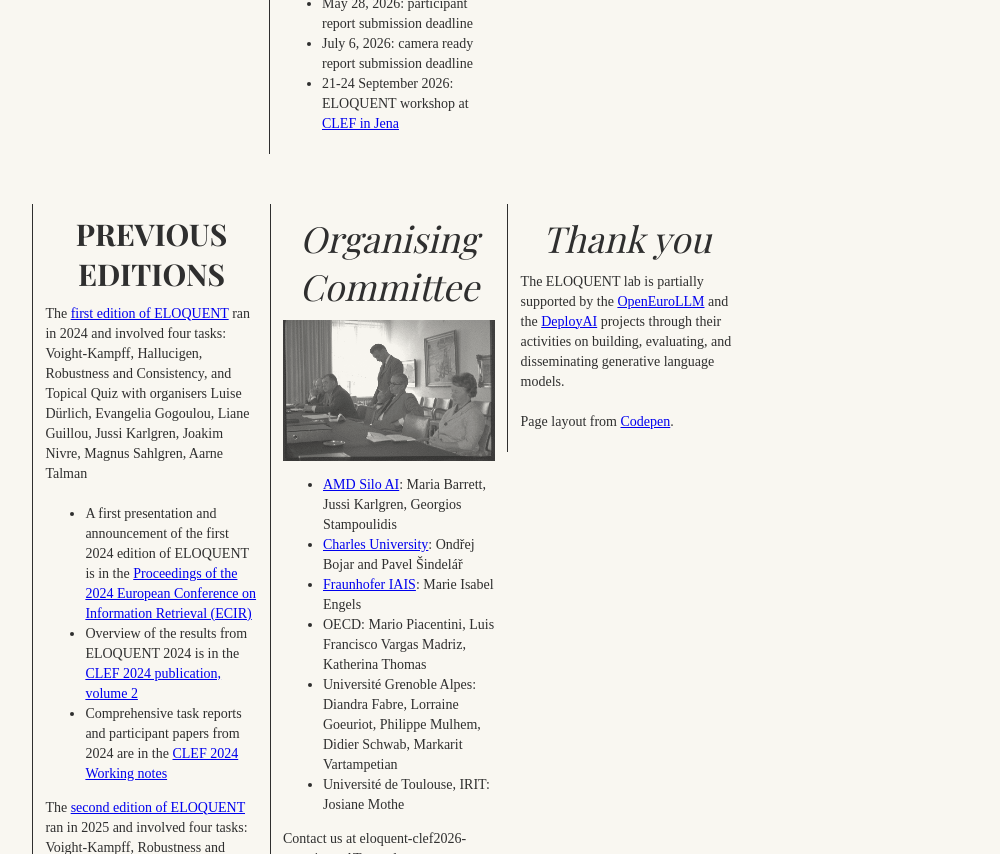
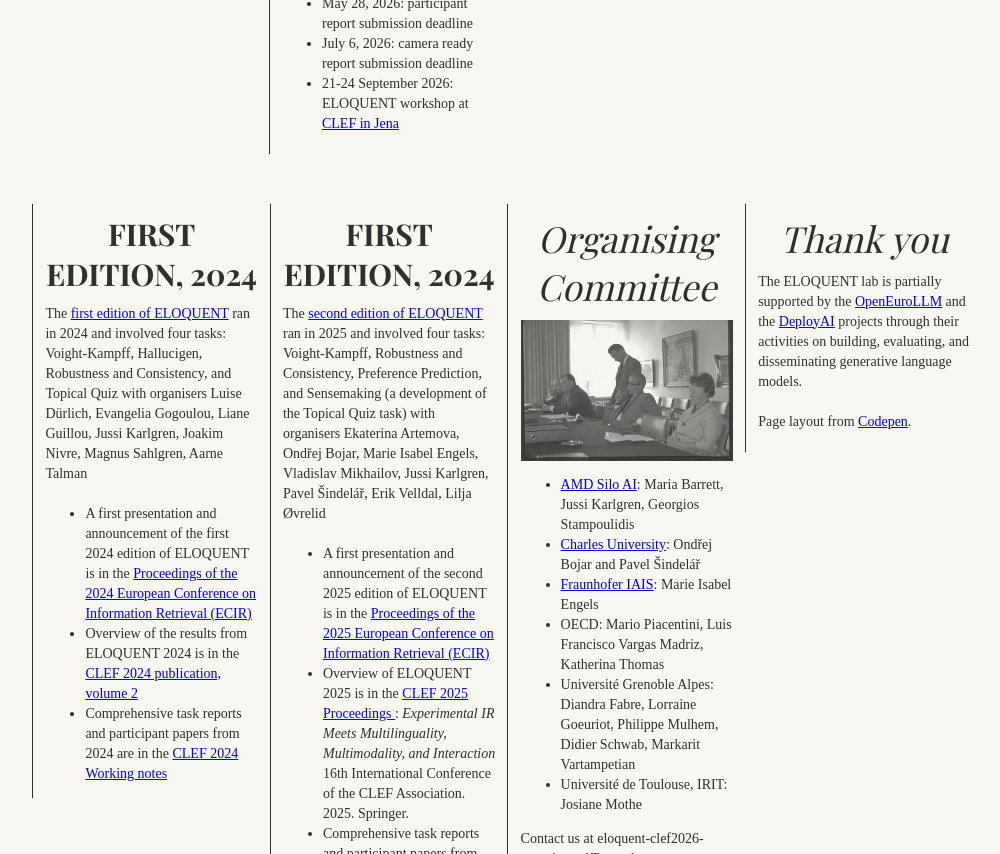
Before and after one commit to eloquent-lab/eloquent-lab.github.io, a Jekyll site: the page index.html, which Jekyll copies as it is, in a window 1280 px wide and 900 px high, scrolled down 998 px, cut to the strip 46-900 px from the top of the window. Shown: the whole strip, without its empty margins (1-1001 px from the left). Built offline with Jekyll 4.4.1, drawn with Linux system fonts in a browser that asks for light colours; some web fonts are replaced.

Commit message:
Update index.html

```diff
--- a/index.html
+++ b/index.html
@@ -180,7 +180,7 @@
              <!-- ***  HISTORY  ***  -->
              <div class="column">
                <div class="head"><span class="headline hl1">
-		   Previous Editions
+		   First Edition, 2024
 		 </span>
                </div>
                <p>
@@ -198,6 +198,12 @@
                    Comprehensive task reports and participant papers from 2024 are in the <a href="https://ceur-ws.org/Vol-3740/">CLEF 2024 Working notes</a>
 		 </li>
                </ul>
+			 </div>
+				 <div class="column">
+               <div class="head"><span class="headline hl1">
+		   First Edition, 2024
+		 </span>
+               </div>
                <p>
 		 The <a href="2025archive/eloquent2025.html">second edition of ELOQUENT</a> ran in 2025 and involved four tasks: Voight-Kampff, Robustness and Consistency, Preference Prediction, and Sensemaking (a development of the Topical Quiz task)
 		 with organisers
@@ -234,29 +240,7 @@
 		 <P>
 		 Contact us at eloquent-clef2026-organizers&nbsp;AT&nbsp;googlegroups.com
                </p>
-               <!--	  <p>
-			  Participants in past editions:<br/>
-			  2024
-			  Hallucigen participant: Siino & Tinnirello;
-			  Hallucigen participant: Bui et al.
-			  Robustness participant: Neralla & Bijl de Vroe;
-			  Robustness participant: Simonsen;
 
-			  Robustness 2025 Jussi Karlgren, Marie Isabel Engels, Maria Barrett, Rohit Raj Gunti, Mohanna Hoveyda, Bruno Nadalic Sotic, Jaap Kamps, Mika Koistinen, Elaine Zosa
-			  2025
-			  pp 2025: Danileth Almanza-Gonzalez, Jairo E. Serrano, Juan Carlos Martinez-Santos, Edwin Puertas
-			  pp 2025: Filip F. Andresen, Håkon L. Hyrve, Sander S. Løvaas
-			  vk 2025: Aldan Creo, Maximiliano Hormazábal-Lagos, Héctor Cerezo-Costas, Pedro Alonso-Doval
-			  vk: Rohit R. Gunti
-			  vk: Soumodeep Saha, Ronit Das, Dipankar Das
-			  rob: Rohit R. Gunti, Abebe Rorissa
-			  sm: Kateryna Lutsai, Maty&aacute;&scaron; Thér, Jon&aacute;&scaron; Venc, Ond&rcaron;ej Bojar
-			  sm: Anna Sajdokov&aacute;, Mat&ecaron;j Macek, Ond&rcaron;ej Hlava, Marek &Scaron;tefanec, Antonín K&rcaron;&iacute;&zcaron;, Jakub Ku&ccaron;era, Ond&rcaron;ej Bojar
-			  rob: Bruno Sotic, Jaap Kamps
-			  vk: Poojan Vachharajani
-			  vk: Bypassing Human/Machine Classifiers by Prompting LLMs for  Naturally Imperfect Text
-			  </p>
-               -->
              </div>
              <!-- ***  THANKS  ***  -->
              <div class="column">
```
